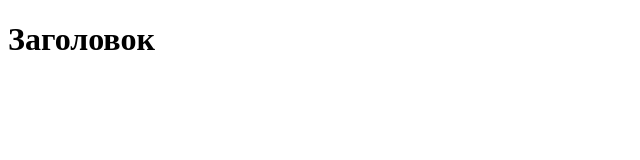
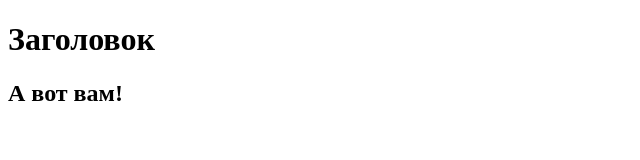
Before and after one commit to 1option/my-first-repository, a plain HTML site: page index.html in a window 1280 px wide. Shown: the whole page, without its empty margins (0-640 px from the left). Drawn offline with Linux system fonts and the light colour scheme.

Commit message:
Added h2 to index.html

```diff
--- a/index.html
+++ b/index.html
@@ -9,6 +9,7 @@
 <body>
 
 <h1>Заголовок</h1>
+<h2>А вот вам!</h2>
 
 </body>
 </html>
```
